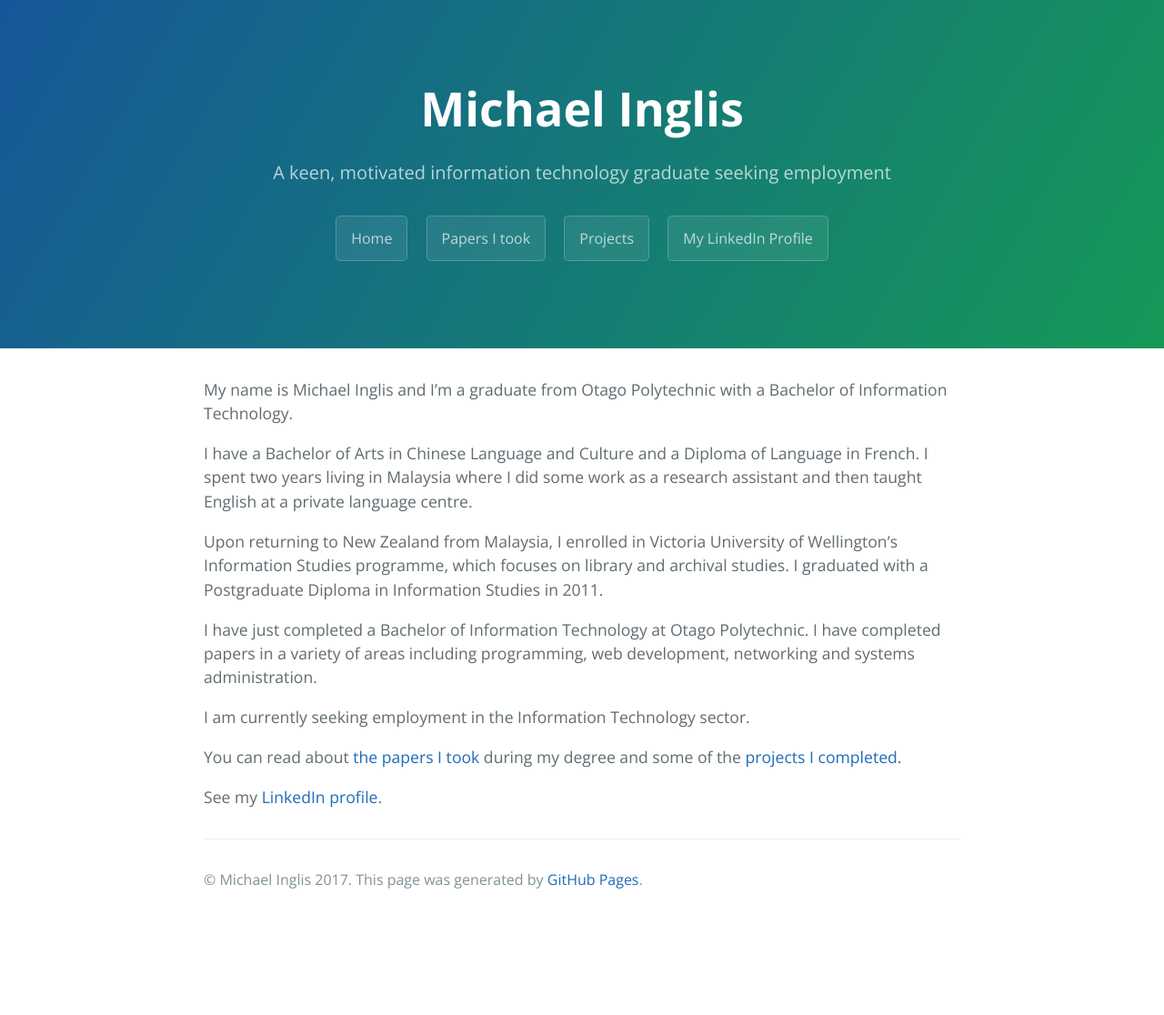
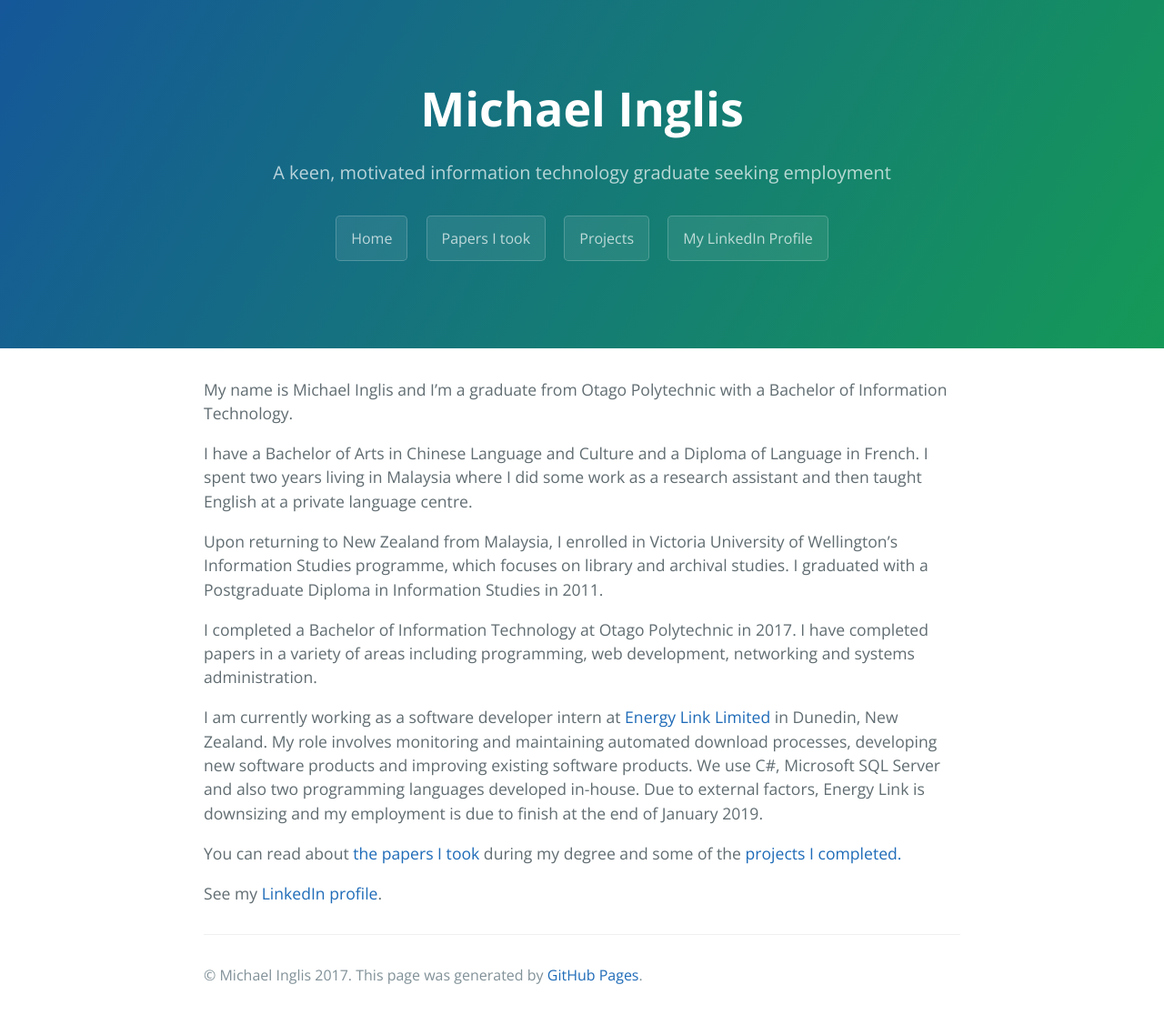
Before and after one commit to MichaelNZ85/MichaelNZ85.github.io, a Jekyll site: the page built from index.md, in a window 1280 px wide. Shown: the whole page at 91% size. Built offline with Jekyll 4.4.1, drawn with Linux system fonts in a browser that asks for light colours; before the commit the page ends 1011 px from its top, so only the background shows below that.

Commit message:
updated index.md to fit current situation

```diff
--- a/index.md
+++ b/index.md
@@ -8,9 +8,9 @@ I have a Bachelor of Arts in Chinese Language and Culture and a Diploma of Langu
 
 Upon returning to New Zealand from Malaysia, I enrolled in Victoria University of Wellington’s Information Studies programme, which focuses on library and archival studies. I graduated with a Postgraduate Diploma in Information Studies in 2011.
 
-I have just completed a Bachelor of Information Technology at Otago Polytechnic. I have completed papers in a variety of areas including programming, web development, networking and systems administration.
+I completed a Bachelor of Information Technology at Otago Polytechnic in 2017. I have completed papers in a variety of areas including programming, web development, networking and systems administration.
 
-I am currently seeking employment in the Information Technology sector.
+I am currently working as a software developer intern at [Energy Link Limited](https://www.energylink.co.nz//) in Dunedin, New Zealand. My role involves monitoring and maintaining automated download processes, developing new software products and improving existing software products. We use C#, Microsoft SQL Server and also two programming languages developed in-house. Due to external factors, Energy Link is downsizing and my employment is due to finish at the end of January 2019.
 
 You can read about [the papers I took](https://michaelnz85.github.io/papers) during my degree and some of the [projects I completed.](https://michaelnz85.github.io/projects)
 
```
